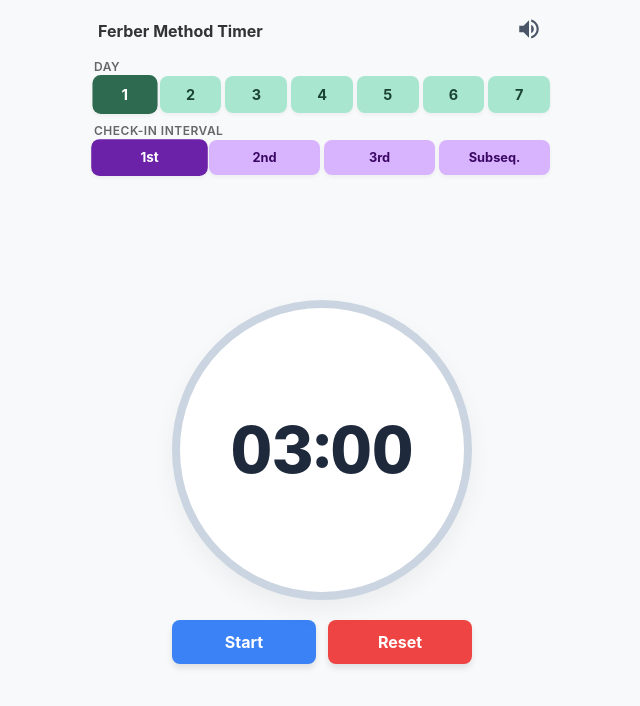
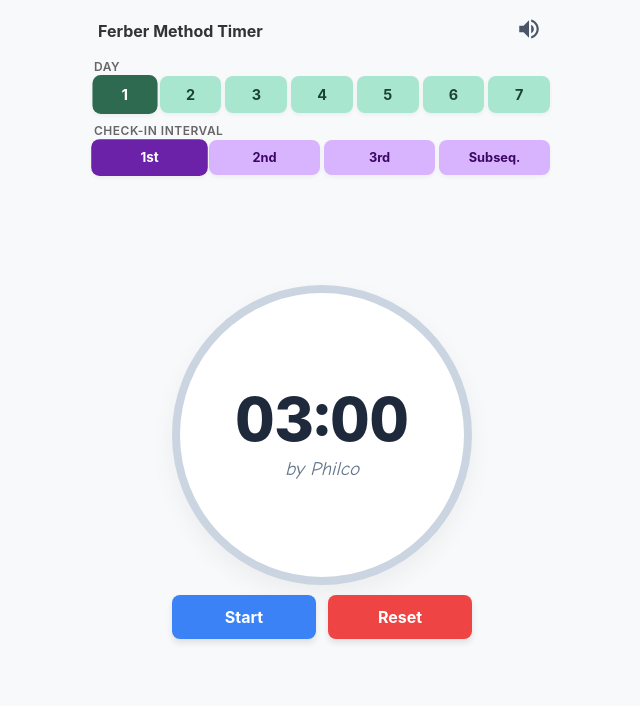
Before and after one commit to philipstng/ferber-timer, a website: page index.html in a window 1280 px wide. Shown: the whole page, without its empty margins (318-958 px from the left). Drawn offline with Linux system fonts and the light colour scheme.

Commit message:
Update index.html
updated visuals

```diff
--- a/index.html
+++ b/index.html
@@ -141,12 +141,14 @@
             border-radius: 50%;
             border: 8px solid #cbd5e1;
             display: flex;
+            flex-direction: column;
             justify-content: center;
             align-items: center;
             background-color: #ffffff;
             box-shadow: 0 10px 25px rgba(0,0,0,0.05);
             transition: background-color 0.4s ease, border-color 0.4s ease;
             position: relative;
+            top: -25px; /* Shifted timer location up ~50px relative to middle */
         }
 
         .timer-circle.finished {
@@ -155,23 +157,36 @@
         }
 
         .timer-display {
-            font-size: 4rem;
+            font-size: 3.8rem;
             font-weight: 800;
             color: #1e293b;
             font-variant-numeric: tabular-nums;
+            line-height: 1;
         }
 
-        .timer-circle.finished .timer-display {
+        /* Logo Cursive Branding */
+        .brand-logo {
+            font-family: 'Brush Script MT', 'Comic Sans MS', 'Dancing Script', cursive;
+            font-size: 1.2rem;
+            color: #64748b;
+            margin-top: 8px;
+            font-style: italic;
+        }
+
+        .timer-circle.finished .timer-display,
+        .timer-circle.finished .brand-logo {
             color: #ffffff;
         }
 
         /* Controls Section */
         .controls {
-            margin-top: 20px;
+            margin-top: 0px;
             display: flex;
             gap: 12px;
             width: 100%;
             max-width: 300px;
+            position: relative;
+            top: -15px;
         }
 
         .control-btn {
@@ -244,6 +259,7 @@
     <div class="middle-section">
         <div class="timer-circle" id="timerCircle">
             <div class="timer-display" id="timerDisplay">03:00</div>
+            <div class="brand-logo">by Philco</div>
         </div>
 
         <div class="controls">
```
